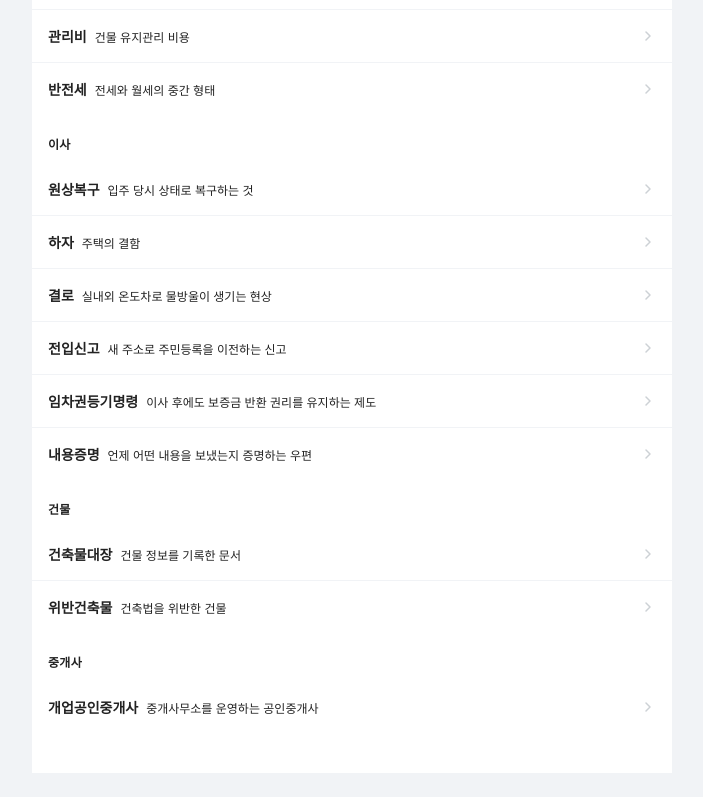
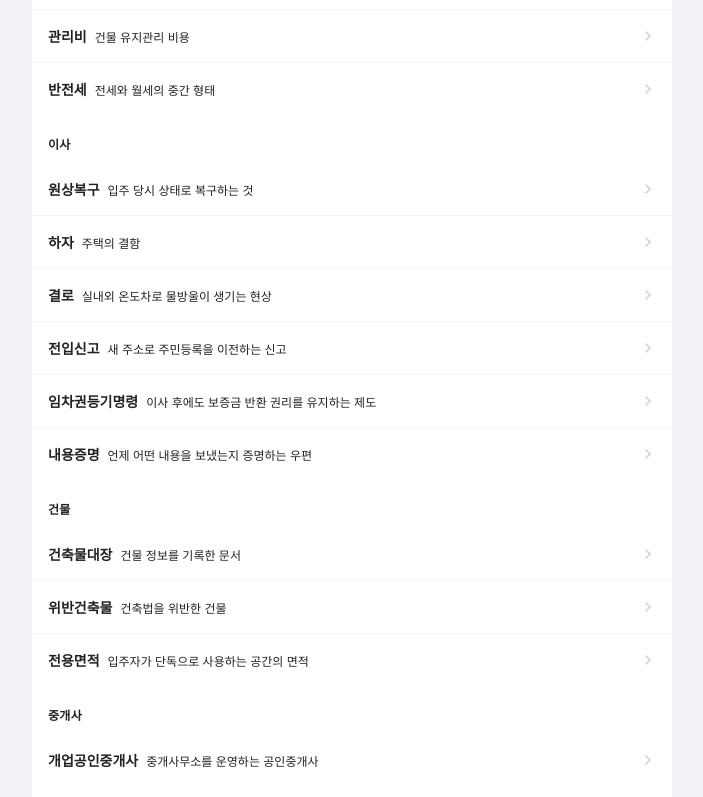
Before and after one commit to yujung7768903/zaritalk-checklist, a React (Vite) app in the folder frontend/: page /glossary in a window 1280 px wide. Shown: the part 2000-2797 px from the top of the page, without its empty margins (288-991 px from the left). Before the commit the page ends 2773 px from the top, so only its background shows below. Built offline with nearby package versions, Linux system fonts and the light colour scheme; a web font is replaced by a local one.

Commit message:
docs: 전용면적 추가

```diff
--- a/frontend/src/constants/glossary.ts
+++ b/frontend/src/constants/glossary.ts
@@ -41,6 +41,7 @@ export const glossaryTerms: GlossaryTerm[] = [
   { id: 'content-cert', term: '내용증명', category: '이사', meaning: '언제 어떤 내용을 보냈는지 증명하는 우편', detail: '계약 해지 통보나 보증금 반환 요청 시 활용합니다. 우체국에서 발송할 수 있습니다.' },
   { id: 'building-register', term: '건축물대장', category: '건물', meaning: '건물 정보를 기록한 문서', detail: '위반건축물 여부, 건물 용도 등을 확인할 수 있습니다. 전세보증보험 가입 가능 여부에 영향을 미칩니다.' },
   { id: 'illegal-building', term: '위반건축물', category: '건물', meaning: '건축법을 위반한 건물', detail: '위반건축물로 등재된 집은 전세대출과 보증보험 가입이 거절될 수 있습니다.' },
+  { id: 'illegal-building', term: '전용면적', category: '건물', meaning: '입주자가 단독으로 사용하는 공간의 면적', detail: '벽 안쪽 기준으로 측정하며, 방·거실·주방·화장실 등이 포함됩니다.' },
   { id: 'realtor', term: '개업공인중개사', category: '중개사', meaning: '중개사무소를 운영하는 공인중개사', detail: '계약서에 날인할 수 있는 주체입니다. 계약서를 쓸 때 반드시 개업공인중개사인지 확인하세요.' },
 ]
 
```
Also changed, not shown: 1 other file (tests, documents, lock files or other folders).
